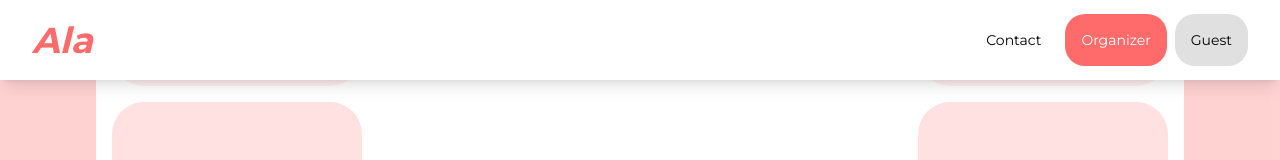
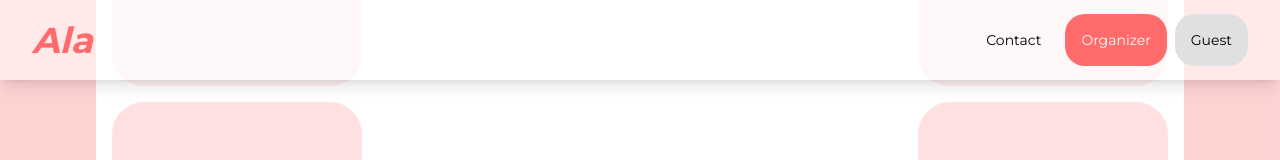
Before and after one commit to vnclrd/ala, a React (Vite) app in the folder frontend/: page / in a window 1280 px wide. Shown: the top 160 px of the page. Built offline with nearby package versions, Linux system fonts and the light colour scheme.

Commit message:
Adjust header opacity

```diff
--- a/frontend/src/tsx/Header.tsx
+++ b/frontend/src/tsx/Header.tsx
@@ -39,7 +39,7 @@ export default function Header() {
     <div
       className={`
         hidden z-9999
-        lg:block lg:absolute lg:bg-[#fff] lg:shadow-lg
+        lg:block lg:absolute lg:bg-[#fff]/50 lg:shadow-lg
         lg:w-full lg:h-20
         ${isPlansPage ? 'lg:hidden' : 'lg:block'}
         ${isCheckoutStandardPage ? 'lg:hidden' : 'lg:block'}
```
